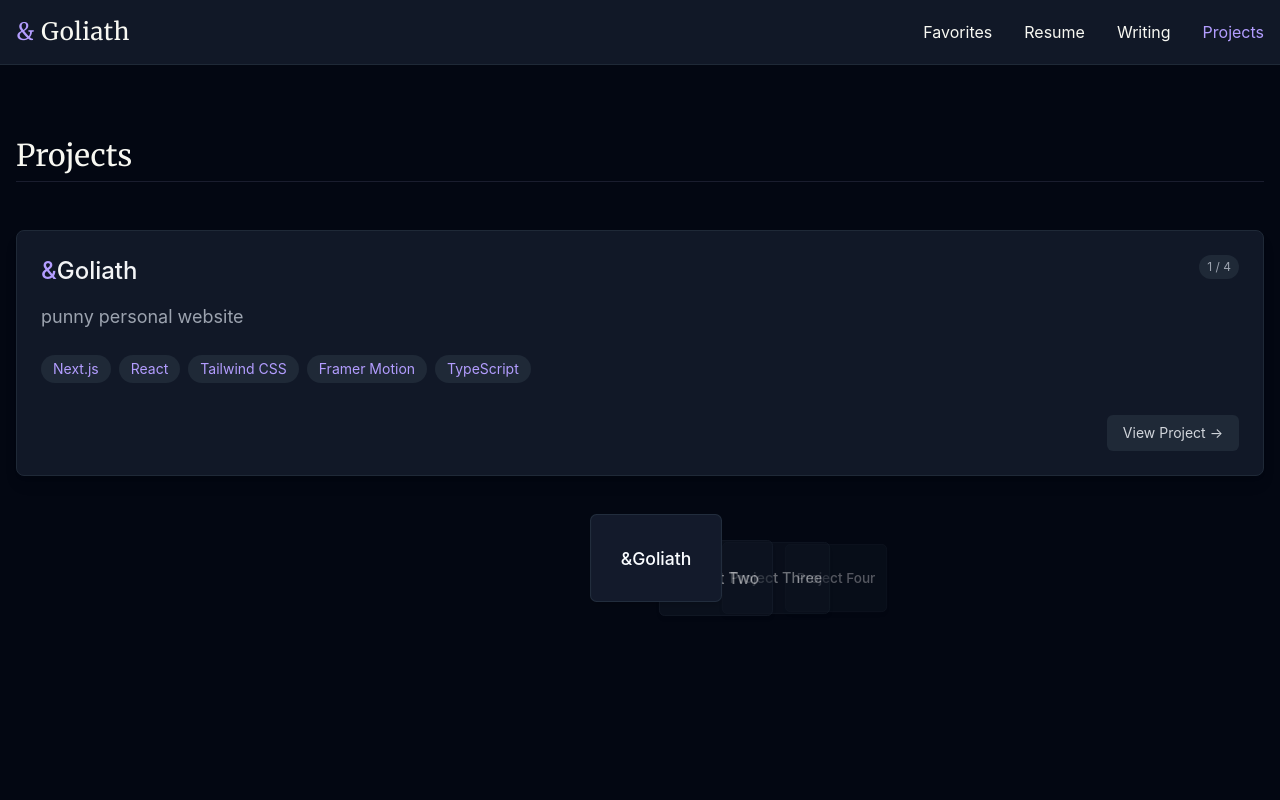
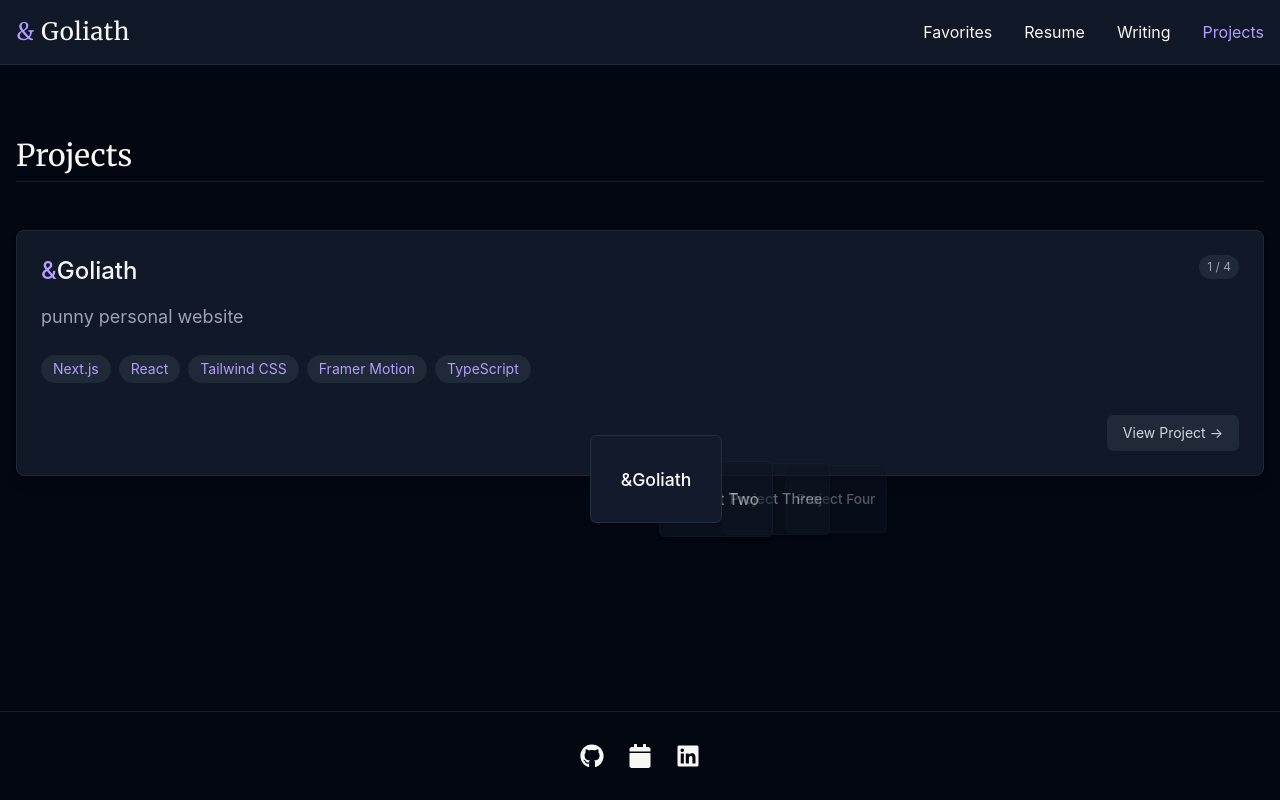
Before and after one commit to David3748/AndGoliath, a Next.js app: page /projects in a window 1280 px wide. Shown: the top 800 px of the page. Built offline with nearby package versions, Linux system fonts and the light colour scheme.

Commit message:
more style for project page

```diff
--- a/src/pages/projects.tsx
+++ b/src/pages/projects.tsx
@@ -91,17 +91,17 @@ const Projects: NextPage<ProjectsPageProps> = ({ projects }) => {
     onSwipedLeft: () => handleChangeIndex((activeIndex + 1) % projects.length),
     onSwipedRight: () => handleChangeIndex((activeIndex - 1 + projects.length) % projects.length),
     trackMouse: true,
-  });
+    });
 
   return (
     <Layout title="&Goliath | Projects">
-      <div className="flex flex-col min-h-screen">
+      <div className="flex flex-col min-h-[calc(100vh-350px)]"> {/* Modified min-h-screen */}
         <h1 className="text-2xl md:text-3xl font-serif text-foreground border-b border-current-line pb-2 mt-8 mb-12">
           Projects
         </h1>
 
-        {/* Main project display area with fixed height to prevent overlap */}
-        <div className="relative" style={{ height: '300px' }} {...swipeHandlers}>
+        {/* Main project display area - Removed mb-16 and added a wrapper div */}
+        <div className="relative" style={{ height: 'auto' }} {...swipeHandlers}>
           <AnimatePresence initial={false} custom={direction}>
             <motion.div
               key={activeIndex}
@@ -155,8 +155,13 @@ const Projects: NextPage<ProjectsPageProps> = ({ projects }) => {
           </AnimatePresence>
         </div>
 
-        {/* Navigation Bar - positioned below the card display */}
-        <div className="relative h-20 mt-2">
+        {/* Helper Text - Removed mt-6 */}
+        <div className="text-center text-gray-500 text-sm">
+          Click on the cards or use arrow keys to navigate between projects
+        </div>
+
+        {/* Navigation Bar - Stacking with absolute positioning */}
+        <div className="mt-auto relative h-24 mb-0">
           <div className="absolute left-1/2 transform -translate-x-1/2 w-full">
             {projects.map((project, index) => (
               <motion.div
```
